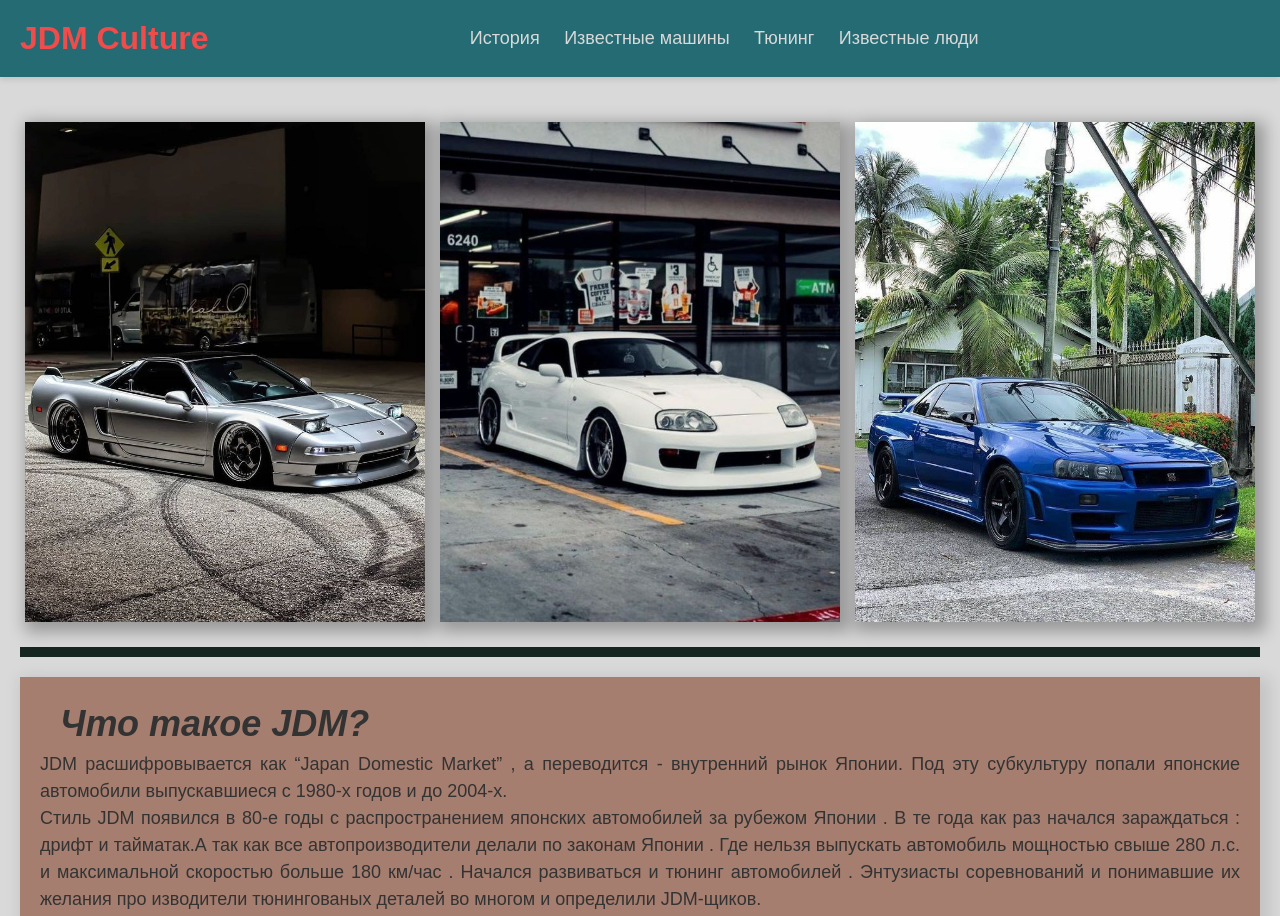
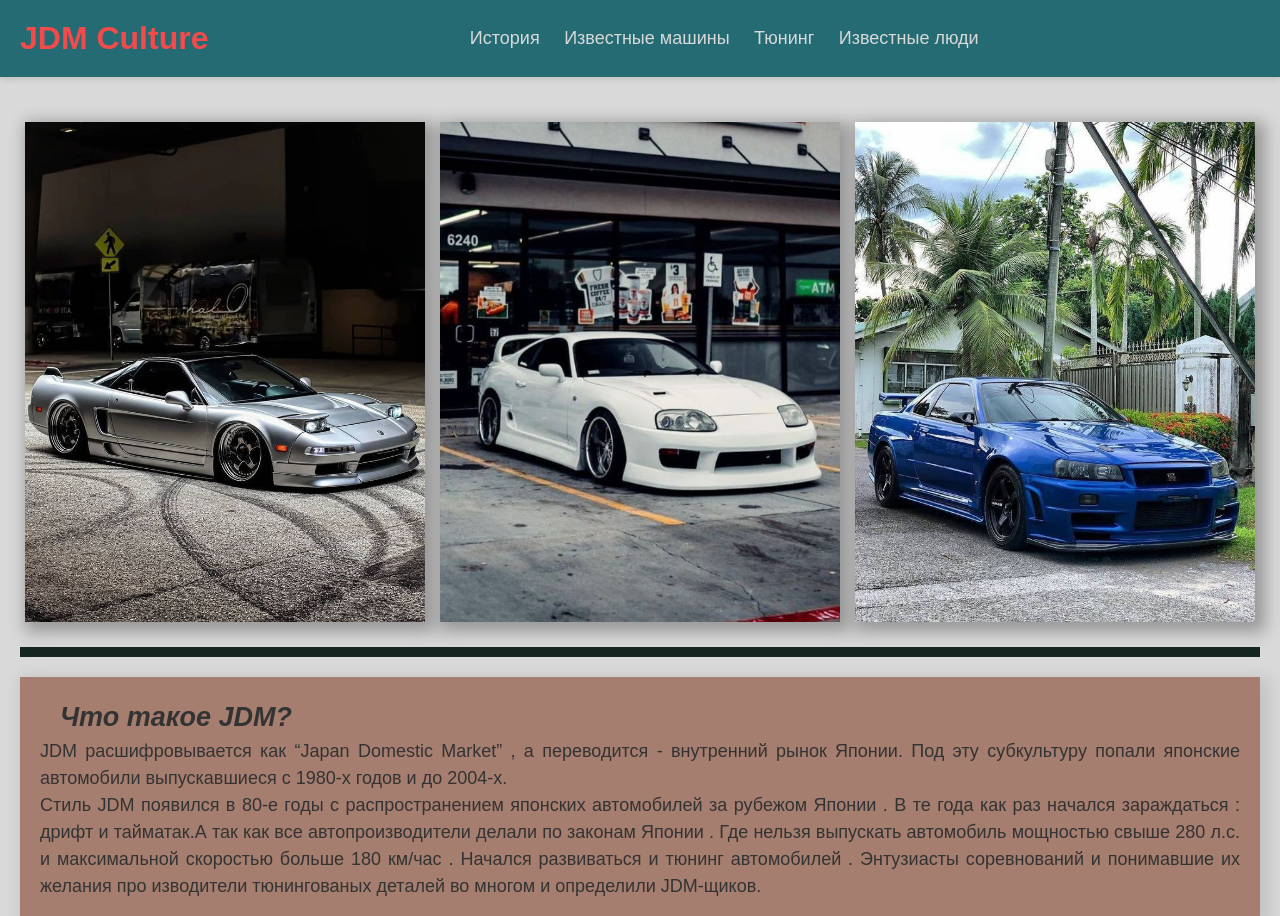
Before and after one commit to symyzi/is-web, a plain HTML site: page index.html in a window 1280 px wide. Shown: the top 916 px of the page. Drawn offline with Linux system fonts and the light colour scheme.

Commit message:
Fix headings

```diff
--- a/index.html
+++ b/index.html
@@ -30,7 +30,7 @@
     </section>
 
     <div class="text-box">
-        <h1 class="h-text">Что такое JDM?</h1>
+        <h2 class="h-text">Что такое JDM?</h2>
         <p>JDM расшифровывается как “Japan Domestic Market” , а переводится - внутренний рынок Японии.
             Под эту субкультуру попали японские автомобили выпускавшиеся с 1980-х годов и до 2004-х. </p>
          <p>Стиль JDM появился в 80-е годы с распространением японских автомобилей за рубежом Японии . В те года как раз начался зараждаться :
```
